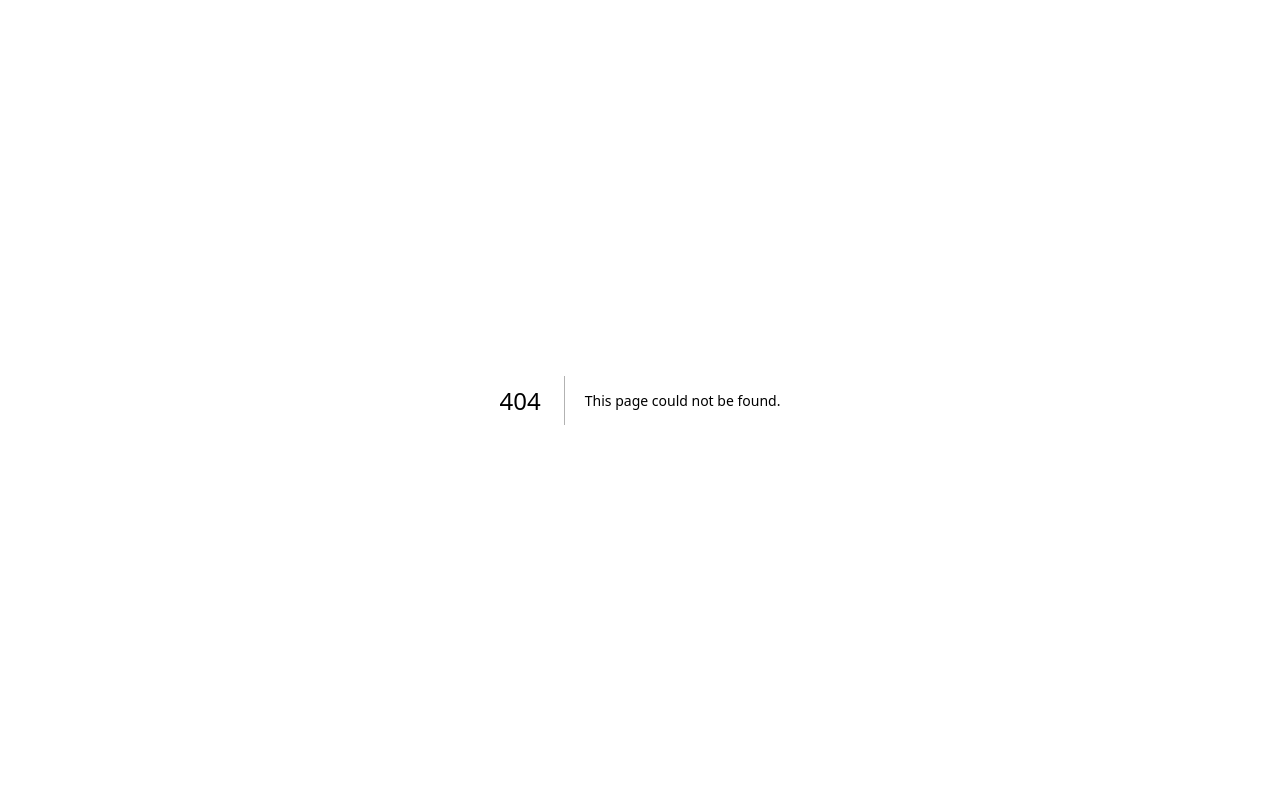
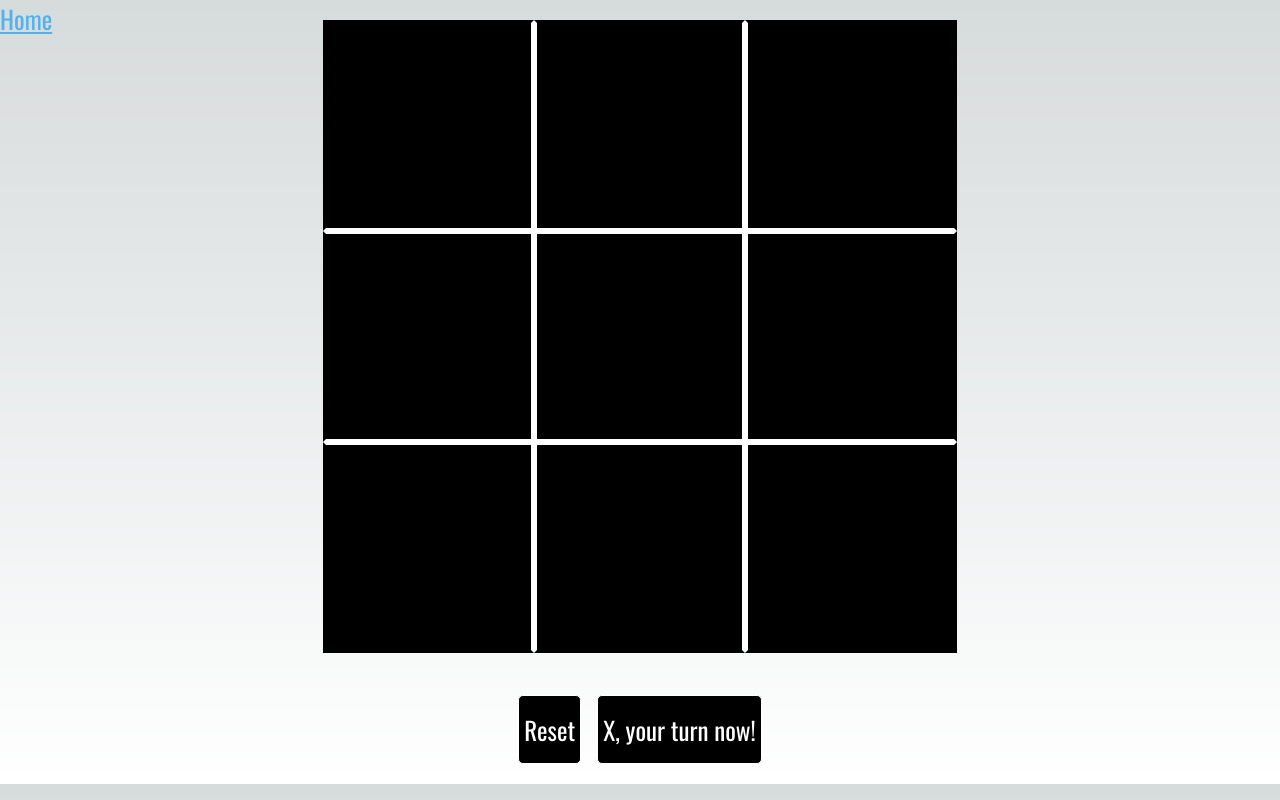
Before and after one commit to awlarpi/my-next-website, a Next.js app: page /tic-tac-toe in a window 1280 px wide. Before the commit this address had no page. Built offline with nearby package versions, Linux system fonts and the light colour scheme.

Commit message:
fixed everything except the button spacing. Use this as the baseline

```diff
--- a/package.json
+++ b/package.json
@@ -9,7 +9,7 @@
     "lint": "next lint"
   },
   "dependencies": {
-    "@next/font": "13.0.7",
+    "@next/font": "^13.0.7",
     "eslint": "8.29.0",
     "eslint-config-next": "13.0.7",
     "next": "13.0.7",
--- a/pages/_app.js
+++ b/pages/_app.js
@@ -1,5 +1,5 @@
-import '../styles/globals.css'
+import "../styles/globals.css";
 
 export default function App({ Component, pageProps }) {
-  return <Component {...pageProps} />
+  return <Component {...pageProps} />;
 }
--- /dev/null
+++ b/pages/tic-tac-toe.js
@@ -0,0 +1,162 @@
+import React, { useState, useRef, useEffect } from "react";
+import gameStyles from "../styles/Game.module.css";
+import Link from "next/link";
+import Head from "next/head";
+import { Oswald } from "@next/font/google";
+
+const oswald = Oswald({
+  subsets: ["latin"],
+  weight: ["400"],
+  style: ["normal"],
+});
+
+export default function Game() {
+  const [squares, setSquares] = useState(Array(9).fill(null));
+  const [currentPlayer, setCurrentPlayer] = useState("X");
+
+  let rawResult = getResult(squares);
+  let result = null;
+  let winningCombination = [];
+
+  if (rawResult === "draw") {
+    result = "draw";
+  } else if (rawResult) {
+    result = squares[rawResult[0]];
+    winningCombination = [...rawResult];
+  }
+
+  const handleTileClick = (index) => {
+    if (result || squares[index]) return;
+    setSquares((prevState) => {
+      const newState = [...prevState];
+      newState[index] = currentPlayer;
+      return newState;
+    });
+    setCurrentPlayer(currentPlayer === "X" ? "O" : "X");
+  };
+
+  const handleReset = () => {
+    setSquares(Array(9).fill(null));
+    setCurrentPlayer("X");
+    result = null;
+  };
+
+  const renderSquare = (index) => {
+    const disabledClass = result ? "disabled" : "";
+    const symbolClass = squares[index] ? "symbol" : "";
+    return (
+      <div
+        className={`${gameStyles.square} ${
+          gameStyles[indexToPositionList[index]]
+        }`}
+        onClick={() => handleTileClick(index)}
+        disabled={squares[index]}
+      >
+        <div
+          className={`${oswald.className} ${gameStyles[symbolClass]} ${
+            winningCombination.includes(index) && gameStyles.winTile
+          } ${gameStyles[disabledClass]}`}
+        >
+          {squares[index]}
+        </div>
+      </div>
+    );
+  };
+
+  const resultButtonText = (result) => {
+    switch (result) {
+      case "draw":
+        return "It's a draw!";
+      case "X":
+        return "X wins!";
+      case "O":
+        return "O wins!";
+      default:
+        return `${currentPlayer}, your turn now!`;
+    }
+  };
+
+  return (
+    <div>
+      <Head>
+        <title>Tic Tac Toe</title>
+        <meta name="description" content="Generated by create next app" />
+        <meta name="viewport" content="width=device-width, initial-scale=1" />
+        <link rel="icon" href="/favicon.ico" />
+      </Head>
+      <Link href="/" className={`${gameStyles.homeLink} ${oswald.className}`}>
+        <u>Home</u>
+      </Link>
+      <div className={`${oswald.className} ${gameStyles.pageContainer}`}>
+        <div className={gameStyles.gameContainer}>
+          <div
+            className={`${gameStyles.board} ${
+              result === "draw" ? gameStyles.tie : ""
+            }`}
+          >
+            {renderSquare(0)}
+            {renderSquare(1)}
+            {renderSquare(2)}
+            {renderSquare(3)}
+            {renderSquare(4)}
+            {renderSquare(5)}
+            {renderSquare(6)}
+            {renderSquare(7)}
+            {renderSquare(8)}
+          </div>
+          <div className={`${gameStyles.infoContainer}`}>
+            <button
+              className={`${gameStyles.resetButton} ${oswald.className}`}
+              onClick={handleReset}
+            >
+              Reset
+            </button>
+            <button
+              className={`${oswald.className} ${gameStyles.resetButton} ${
+                result && gameStyles.celebrate
+              }`}
+            >
+              {resultButtonText(result)}
+            </button>
+          </div>
+        </div>
+      </div>
+    </div>
+  );
+}
+
+const getResult = (squares) => {
+  for (let i = 0; i < winningCombinations.length; i++) {
+    const [a, b, c] = winningCombinations[i];
+    if (squares[a] && squares[a] === squares[b] && squares[a] === squares[c]) {
+      return [a, b, c];
+    }
+  }
+  if (squares.every((square) => square !== null)) {
+    return "draw";
+  }
+  return null;
+};
+
+const winningCombinations = [
+  [0, 1, 2],
+  [3, 4, 5],
+  [6, 7, 8],
+  [0, 3, 6],
+  [1, 4, 7],
+  [2, 5, 8],
+  [0, 4, 8],
+  [2, 4, 6],
+];
+
+const indexToPositionList = [
+  "topLeft",
+  "top",
+  "topRight",
+  "middleLeft",
+  "middle",
+  "middleRight",
+  "bottomLeft",
+  "bottom",
+  "bottomRight",
+];
--- /dev/null
+++ b/styles/Game.module.css
@@ -0,0 +1,223 @@
+.homeLink {
+  position: absolute;
+  top: 0;
+  left: 3;
+  font-size: 25px;
+  color: rgb(80, 178, 239);
+}
+
+.pageContainer {
+  display: flex;
+  align-items: center;
+  justify-content: center;
+  height: 98vh;
+  /*border: 1px yellow solid;*/
+}
+
+.gameContainer {
+  aspect-ratio: 1/1;
+  display: flex;
+  min-width: 0;
+  min-height: 0;
+  overflow: hidden;
+  flex-wrap: wrap;
+  /* border: 1px orange solid; */
+  justify-content: center;
+}
+
+.board {
+  aspect-ratio: 1 / 1;
+  display: grid;
+  grid-template-columns: repeat(3, 1fr);
+  grid-template-rows: repeat(3, 1fr);
+  /*border: 2px solid rgb(255, 0, 0);*/
+  justify-content: center;
+  align-items: center;
+  height: 85%;
+}
+
+@media (orientation: portrait) {
+  .gameContainer {
+    width: 100%;
+  }
+  .square {
+    font-size: 26vw;
+  }
+  .resetButton {
+    font-size: 25px;
+    margin: 1vw;
+  }
+  .symbol {
+    position: relative;
+    bottom: 4%;
+  }
+}
+
+@media (orientation: landscape) {
+  .gameContainer {
+    height: 95%;
+  }
+  .square {
+    font-size: 26vh;
+  }
+  .resetButton {
+    font-size: 25px;
+    margin: 1vh;
+  }
+  .symbol {
+    position: relative;
+    bottom: 4.5%;
+  }
+}
+
+.square {
+  display: flex;
+  aspect-ratio: 1/1;
+  align-items: center;
+  justify-content: center;
+  height: 100%;
+  text-align: center;
+  vertical-align: middle;
+  line-height: 0px;
+  border: 3px solid rgb(255, 255, 255);
+  cursor: pointer;
+  background-color: rgb(0, 0, 0);
+  color: white;
+}
+
+.board.tie .square {
+  animation: border-blink 0.3s steps(1) 3;
+}
+
+.infoContainer {
+  /* border: 2px solid rgb(154, 255, 4); */
+  display: flex;
+  flex-wrap: nowrap;
+}
+
+.resetButton {
+  line-height: 100%;
+  padding-left: 5px;
+  padding-right: 5px;
+  color: white;
+  border: 1px solid rgb(255, 255, 255);
+  background-color: #000;
+  border-radius: 5px;
+  cursor: pointer;
+  margin-top: 0px;
+  margin-bottom: 0px;
+}
+.resetButton.celebrate {
+  animation: upDown 1s ease infinite;
+}
+
+.resetButton:hover {
+  background-color: #666;
+}
+
+.disabled {
+  opacity: 0.5;
+  cursor: default;
+  transition: opacity 0.3s ease-out 0.1s;
+}
+
+.symbol {
+  animation: appear 0.2s cubic-bezier(0.5, 1.8, 0.1, 1.1);
+}
+
+.winTile {
+  animation: blink 0.3s steps(1) 3;
+  opacity: 1;
+}
+
+@keyframes celebrate {
+  0% {
+    transform: scale(1);
+  }
+  50% {
+    transform: scale(1.2);
+  }
+  100% {
+    transform: scale(1);
+  }
+}
+
+@keyframes upDown {
+  0% {
+    transform: translateY(-4%);
+  }
+  50% {
+    transform: translateY(4%);
+  }
+  100% {
+    transform: translateY(-4%);
+  }
+}
+
+@keyframes blink {
+  0% {
+    opacity: 0;
+  }
+  49% {
+    opacity: 0;
+  }
+  50% {
+    opacity: 1;
+  }
+}
+
+@keyframes border-blink {
+  50% {
+    border-color: #000;
+  }
+}
+
+@keyframes celebrate {
+  0% {
+    transform: scale(1);
+  }
+  50% {
+    transform: scale(1.2);
+  }
+  100% {
+    transform: scale(1);
+  }
+}
+
+@keyframes appear {
+  0% {
+    transform: scale(0);
+  }
+  100% {
+    transform: scale(1);
+  }
+}
+
+.square.topLeft {
+  border-top-color: #000;
+  border-left-color: #000;
+}
+.square.top {
+  border-top-color: #000;
+}
+.square.topRight {
+  border-top-color: #000;
+  border-right-color: #000;
+}
+.square.middleLeft {
+  border-left-color: #000;
+}
+.square.middleRight {
+  border-right-color: #000;
+}
+.square.bottomLeft {
+  border-bottom-color: #000;
+  border-left-color: #000;
+}
+.square.bottom {
+  border-bottom-color: #000;
+}
+.square.bottomRight {
+  border-bottom-color: #000;
+  border-right-color: #000;
+}
--- a/styles/globals.css
+++ b/styles/globals.css
@@ -1,9 +1,9 @@
 :root {
   --max-width: 1100px;
   --border-radius: 12px;
-  --font-mono: ui-monospace, Menlo, Monaco, 'Cascadia Mono', 'Segoe UI Mono',
-    'Roboto Mono', 'Oxygen Mono', 'Ubuntu Monospace', 'Source Code Pro',
-    'Fira Mono', 'Droid Sans Mono', 'Courier New', monospace;
+  --font-mono: ui-monospace, Menlo, Monaco, "Cascadia Mono", "Segoe UI Mono",
+    "Roboto Mono", "Oxygen Mono", "Ubuntu Monospace", "Source Code Pro",
+    "Fira Mono", "Droid Sans Mono", "Courier New", monospace;
 
   --foreground-rgb: 0, 0, 0;
   --background-start-rgb: 214, 219, 220;
```
Also changed, not shown: 1 other file (tests, documents, lock files or other folders).
